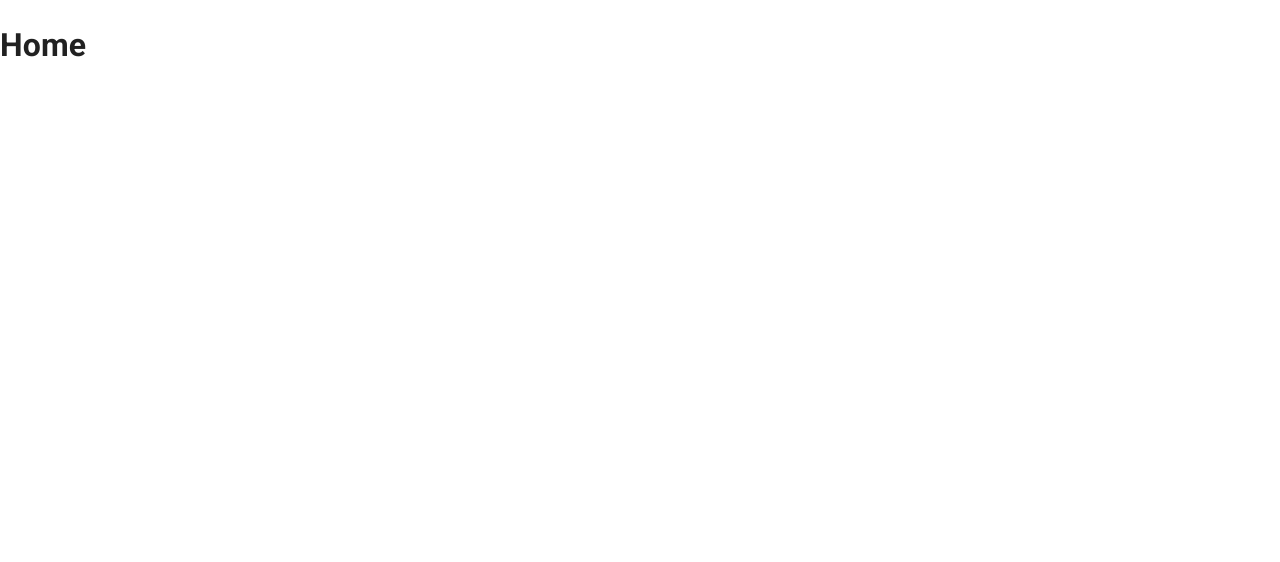
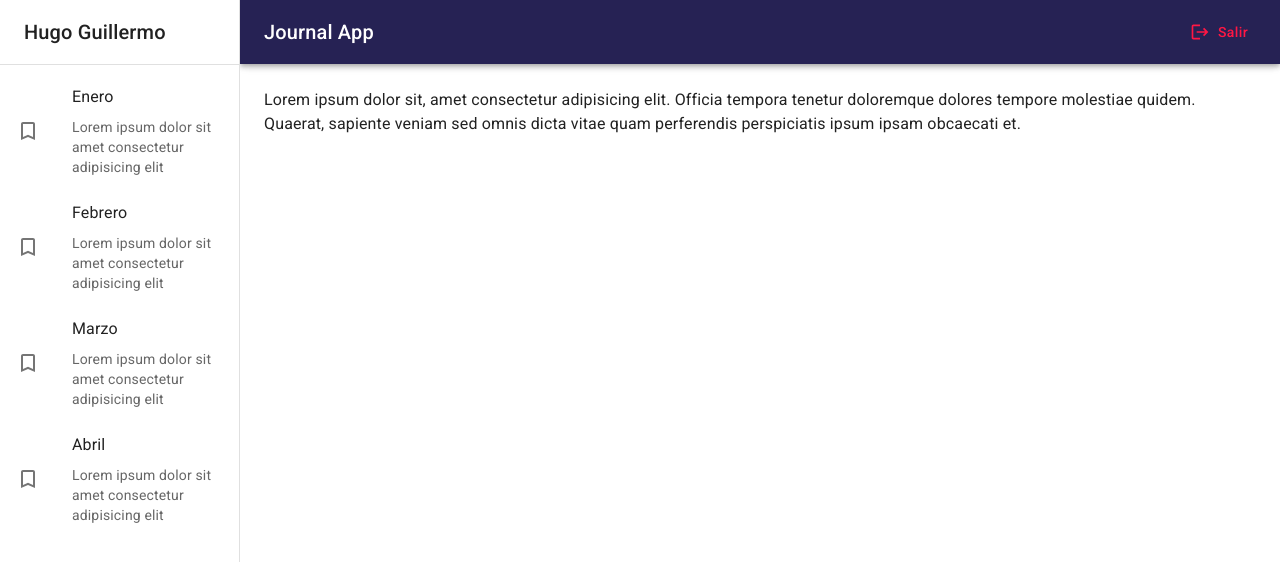
Before and after one commit to hugorebel1998/Diario-React, a React (Vite) app: page / in a window 1280 px wide. Shown: the top 562 px of the page. Built offline with nearby package versions, Linux system fonts and the light colour scheme.

Commit message:
Sedebar: creacion

```diff
--- /dev/null
+++ b/src/journal/layout/JournalLayout.jsx
@@ -0,0 +1,24 @@
+import { Box, Toolbar } from "@mui/material";
+import { Navbar, Sidebar } from "./components";
+
+const drawerWidth = 240;
+
+export const JournalLayout = ({ children }) => {
+    return (
+        <Box sx={{ display: 'flex' }}>
+
+            <Navbar drawerWidth={drawerWidth} />
+
+            <Sidebar drawerWidth={drawerWidth} />
+
+            <Box component="main" sx={{ flexGrow: 1, p: 3 }}>
+
+                <Toolbar />
+
+                {children}
+
+            </Box>
+        </Box>
+
+    )
+}
--- /dev/null
+++ b/src/journal/layout/components/Navbar.jsx
@@ -0,0 +1,24 @@
+import { AppBar, Button, IconButton, Toolbar, Typography } from "@mui/material"
+import LogoutIcon from '@mui/icons-material/Logout';
+import { MenuOutlined } from "@mui/icons-material";
+
+export const Navbar = ({ drawerWidth = 240 }) => {
+    return (
+        <AppBar position="fixed" sx={{ width: { sm: `calc(100% - ${drawerWidth}px)` }, ml: { sm: `${drawerWidth}px` } }}>
+            <Toolbar>
+                <IconButton
+                    size="large"
+                    edge="start"
+                    color="inherit"
+                    aria-label="menu"
+                    sx={{ mr: 2, display: { sm: 'none' } }}
+                >
+                    <MenuOutlined />
+                </IconButton>
+                <Typography variant="h6" component="div" sx={{ flexGrow: 1 }}> Journal App</Typography>
+                <Button color="error" startIcon={<LogoutIcon />}>Salir</Button>
+            </Toolbar>
+
+        </AppBar>
+    )
+}
--- /dev/null
+++ b/src/journal/layout/components/Sidebar.jsx
@@ -0,0 +1,47 @@
+import { TurnedInNot } from "@mui/icons-material";
+import { Box, Divider, Drawer, Grid, List, ListItem, ListItemButton, ListItemIcon, ListItemText, Toolbar, Typography } from "@mui/material"
+
+export const Sidebar = ({ drawerWidth = 240 }) => {
+    const meses = ['Enero', 'Febrero', 'Marzo', 'Abril'];
+    return (
+        <Box
+            component='nav'
+            sx={{ width: { sm: drawerWidth }, flexShrink: { sm: 0 } }}
+        >
+            <Drawer
+                variant='permanent'
+                open
+                sx={{
+                    display: { xs: 'block' },
+                    '& .MuiDrawer-paper': { boxSizing: 'border-box', width: drawerWidth },
+                }}>
+
+                <Toolbar>
+                    <Typography variant="h6" noWrap component='div'>Hugo Guillermo</Typography>
+
+                </Toolbar>
+                <Divider />
+
+                <List>
+                    {
+                        meses.map((mes) => (
+                            <ListItem key={mes} disablePadding>
+                                <ListItemButton>
+                                    <ListItemIcon>
+                                        <TurnedInNot />
+                                    </ListItemIcon>
+                                    <Grid container>
+                                        <ListItemText primary={mes} />
+                                        <ListItemText secondary={'Lorem ipsum dolor sit amet consectetur adipisicing elit'} />
+                                    </Grid>
+                                </ListItemButton>
+                            </ListItem>
+                        ))
+                    }
+                </List>
+            </Drawer>
+
+        </Box>
+
+    )
+}
--- /dev/null
+++ b/src/journal/layout/components/index.js
@@ -0,0 +1,2 @@
+export * from './Navbar';
+export * from './Sidebar';
--- a/src/journal/pages/Home.jsx
+++ b/src/journal/pages/Home.jsx
@@ -1,9 +1,11 @@
 import React from 'react'
+import { JournalLayout } from '../layout/JournalLayout'
+import { Typography } from '@mui/material'
 
 export const Home = () => {
     return (
-        <>
-            <h1>Home</h1>
-        </>
+        <JournalLayout>
+            <Typography>Lorem ipsum dolor sit, amet consectetur adipisicing elit. Officia tempora tenetur doloremque dolores tempore molestiae quidem. Quaerat, sapiente veniam sed omnis dicta vitae quam perferendis perspiciatis ipsum ipsam obcaecati et.</Typography>
+        </JournalLayout>
     )
 }
--- a/src/themes/purpleTheme.js
+++ b/src/themes/purpleTheme.js
@@ -12,5 +12,10 @@ export const purpleTheme = createTheme({
         error: {
             main: red.A400
         }
-    }
+    },
+    typography: {
+        button: {
+            textTransform: 'none',
+        },
+    },
 });
```
